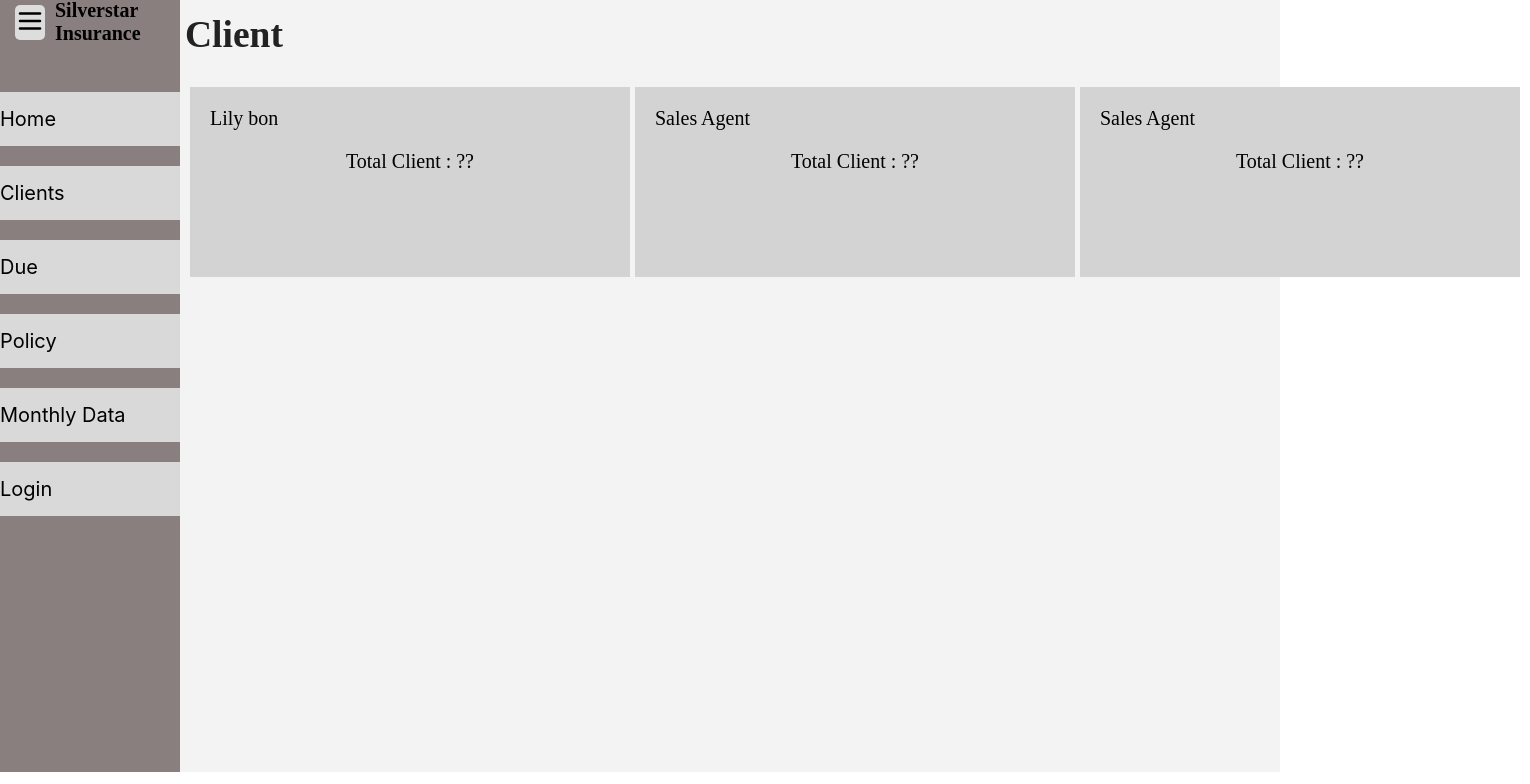
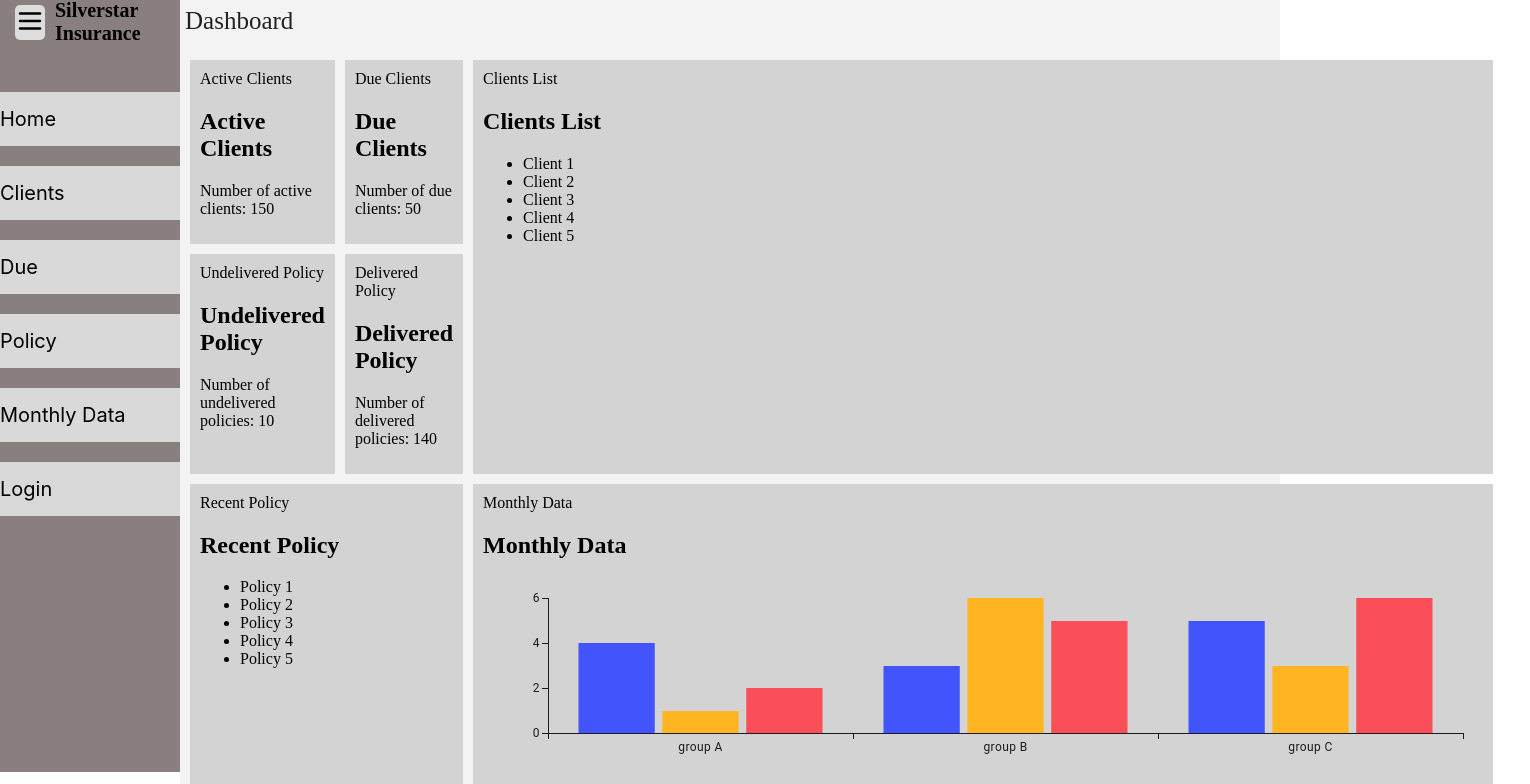
Before and after one commit to WNTERFX/insurance-client-page, a React (Create React App) app: page /appinsurance/MainArea in a window 1280 px wide. Shown: the part 28-812 px from the top of the page, 1530 px wide, since content can reach past the window. Built offline with nearby package versions, Linux system fonts and the light colour scheme.

Commit message:
Barchart-text-example

```diff
--- a/package.json
+++ b/package.json
@@ -4,6 +4,9 @@
   "version": "0.1.0",
   "private": true,
   "dependencies": {
+    "@emotion/react": "^11.14.0",
+    "@emotion/styled": "^11.14.0",
+    "@mui/x-charts": "^8.0.0",
     "@testing-library/dom": "^10.4.0",
     "@testing-library/jest-dom": "^6.6.3",
     "@testing-library/react": "^16.3.0",
--- a/src/Dashboard.js
+++ b/src/Dashboard.js
@@ -1,3 +1,5 @@
+import React from 'react';
+import { BarChart } from '@mui/x-charts/BarChart';
 
 export default function Dashboard() {
     return (
@@ -73,7 +75,12 @@ export default function Dashboard() {
                     Monthly Data
                     <div className="monthly-data-chart">
                         <h2>Monthly Data</h2>
-                        <p>Chart or graph showing monthly data</p>
+                        <BarChart
+                           xAxis={[{ scaleType: 'band', data: ['group A', 'group B', 'group C'] }]}
+                           series={[{ data: [4, 3, 5] }, { data: [1, 6, 3] }, { data: [2, 5, 6] }]}
+                           height={200}
+                           width={1000}
+                        />
                     </div>
                 </div>
 
--- a/src/MainArea.js
+++ b/src/MainArea.js
@@ -19,7 +19,7 @@ export default function MainArea()
                 <NavBar />
             </div>
             <div className="content-area">
-                <Client />
+                <Dashboard />
             </div>
         </div>
     );
```
Also changed, not shown: 1 other file (tests, documents, lock files or other folders).
